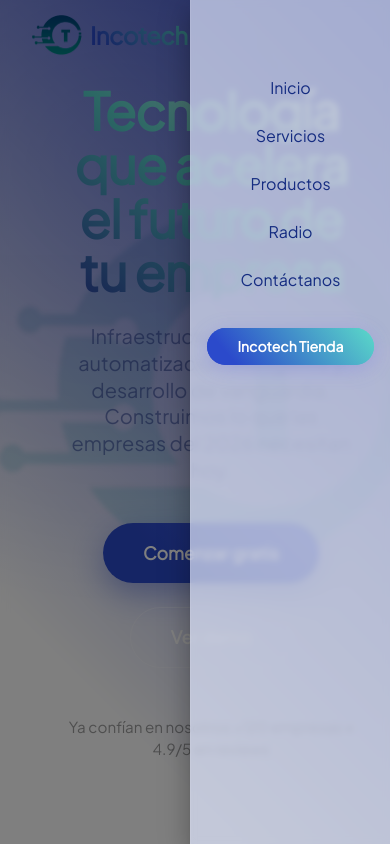
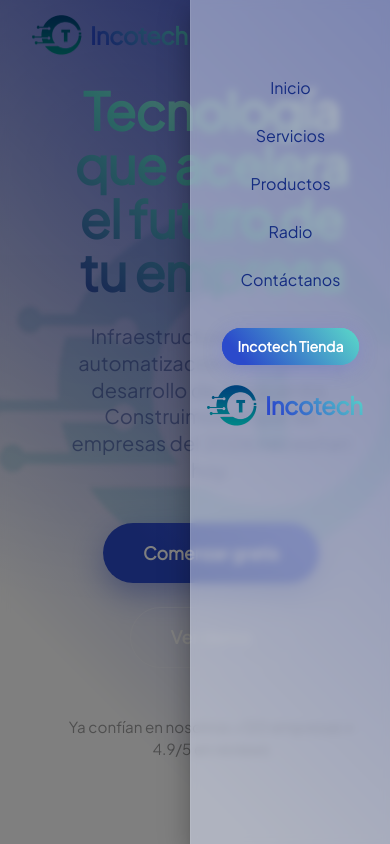
Before and after one commit to Tomazacre/IncotechOfficialWeb, a React (Vite) app in the folder incotech-app/: page / in a window 390 px wide. Both pictures are taken after a click on the button 351 px from the left and 35 px from the top of the page. Built offline with nearby package versions, Linux system fonts and the light colour scheme; some icons are missing.

Commit message:
CommitV1.5

```diff
--- a/incotech-app/src/Componentes/COM_navBar.tsx
+++ b/incotech-app/src/Componentes/COM_navBar.tsx
@@ -36,8 +36,9 @@ const navLinks = [
 ];
 
 //Botones Animados con Framer Motion de MUI
-const MotionListItemButton = motion(ListItemButton);
+const MotionListItemButton = motion(ListItemButton as React.ComponentType<any>);
 const MotionButton = motion(Button);
+const MotionBox = motion(Box);
 
 const Navbar = () => {
   const theme = useTheme(); // Obtiene el tema actual
@@ -80,20 +81,26 @@ const Navbar = () => {
 
       <List>
         {/* Renderiza links dinámicamente */}
-        {navLinks.map((item) => (
+        {navLinks.map((item,index) => (
           <ListItem key={item.title} disablePadding>
             <MotionListItemButton
               component="a"
               href={item.href}
               onClick={handleDrawerToggle}
-              initial="rest"
-              whileHover="hover"
-              animate="rest"
+              initial={{ opacity: 0, x: 80 }}
+              animate={{ opacity: 1, x: 0 }}
+              transition={{
+                duration: 0.5,
+                delay: index * 0.1,  // 👈 efecto escalonado
+                ease: "easeOut",
+              }}
+              whileHover={{ scale: 1.03 }}
               sx={{
                 position: "relative",
                 textAlign: "center",
                 color: theme.palette.primary.dark,
                 overflow: "hidden",
+                fontWeight: "bold",
               }}
             >
               <ListItemText primary={item.title} />
@@ -125,9 +132,18 @@ const Navbar = () => {
         ))}
 
         {/* Botón principal en móvil */}
-        <ListItem disablePadding>
+        <ListItem disablePadding sx={{justifyContent: "center"}}>
+          <MotionBox
+            initial={{ opacity: 0, x: 50, scale: 0.95 }}
+            animate={{ opacity: 1, x: 0, scale: 1 }}
+            transition={{
+              duration: 0.6,
+              ease: "easeOut",
+              delay: 0.5,
+            }}
+          >
             <ListItemButton
-            sx={{ textAlign: "center", mt: 2 }}
+              sx={{ textAlign: "center", mt: 2}}
               component="a"
               href="#signup"
               onClick={handleDrawerToggle}
@@ -144,7 +160,8 @@ const Navbar = () => {
                   cursor: "pointer",
                   position: "relative",
                   zIndex: 0,
-                background: "linear-gradient(50deg, #2b4acb 15%, #58d1c9 95%)",
+                  background:
+                    "linear-gradient(50deg, #2b4acb 15%, #58d1c9 95%)",
                   boxShadow: "0 4px 20px rgba(99, 102, 241, 0.25)",
 
                   "&::before": {
@@ -202,6 +219,51 @@ const Navbar = () => {
                 Incotech Tienda
               </Button>
             </ListItemButton>
+          </MotionBox>
+        </ListItem>
+
+        <ListItem
+          sx={{
+          }}
+        >
+          <MotionBox
+            initial={{ opacity: 0, y: 30, scale: 0.95 }}
+            animate={{ opacity: 1, y: 0, scale: 1 }}
+            transition={{
+              duration: 0.6,
+              ease: "easeOut",
+              delay: 0.2,
+            }}
+            sx={{
+              display: "flex",
+              alignItems: "center",
+              gap: 1,
+            }}
+          >
+            <Box
+              component="img"
+              src={logo}
+              alt="Incotech logo"
+              sx={{
+                height: 50,
+                width: 50,
+                objectFit: "contain",
+              }}
+            />
+
+            <Typography
+              variant="h5"
+              sx={{
+                fontWeight: 800,
+                letterSpacing: "-0.5px",
+                background: "linear-gradient(50deg, #2b4acb 15%, #58d1c9 95%)",
+                WebkitBackgroundClip: "text",
+                WebkitTextFillColor: "transparent",
+              }}
+            >
+              Incotech
+            </Typography>
+          </MotionBox>
         </ListItem>
       </List>
     </Box>
@@ -441,9 +503,9 @@ const Navbar = () => {
         sx={{
           "& .MuiDrawer-paper": {
             width: 200,
-            backdropFilter: "blur(3px)",
-            WebkitBackdropFilter: "blur(3px)",
-            backgroundColor: "rgba(224, 231, 255, 0.7)",
+            backdropFilter: "blur(4px)",
+            WebkitBackdropFilter: "blur(4px)",
+            backgroundColor: "rgba(224, 231, 255, 0.5)",
             borderLeft: "1px solid rgba(255,255,255,0.08)",
           },
         }}
```
Lines whose indentation alone changed are shown as unchanged.
